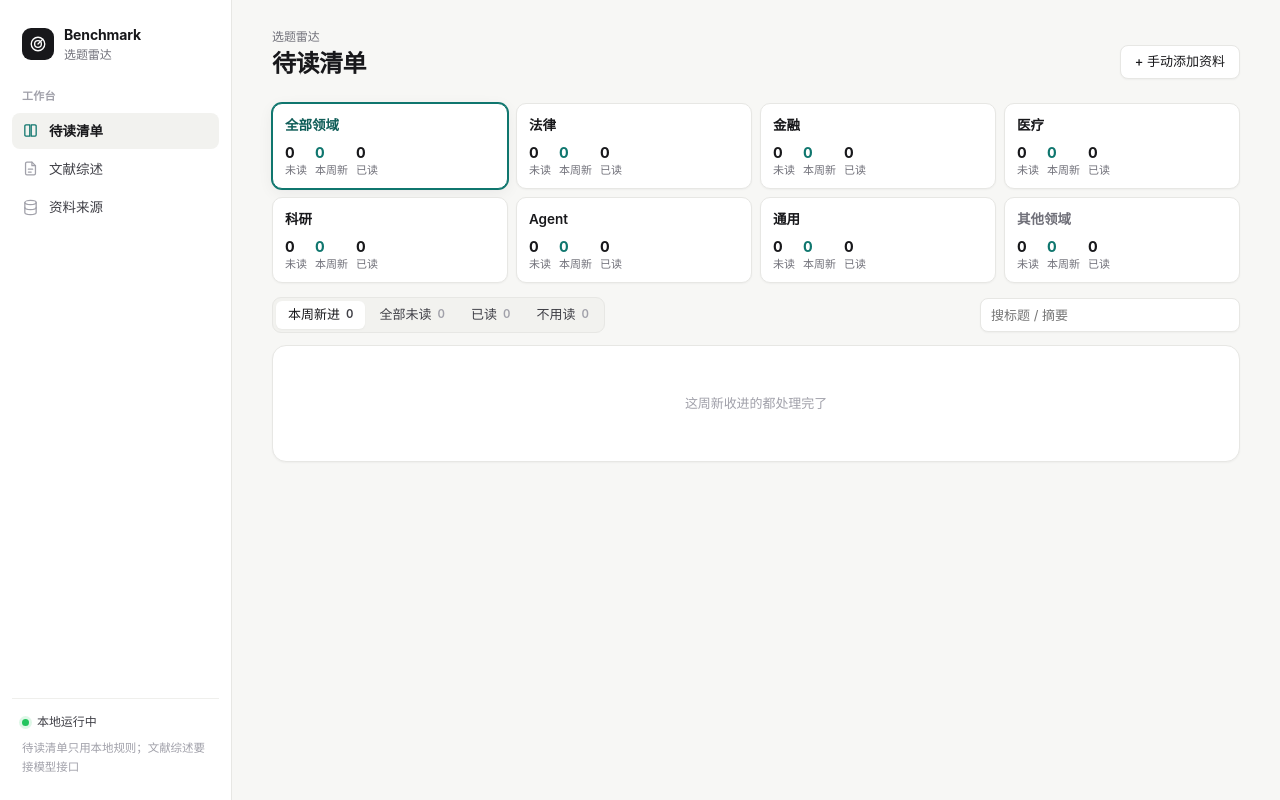
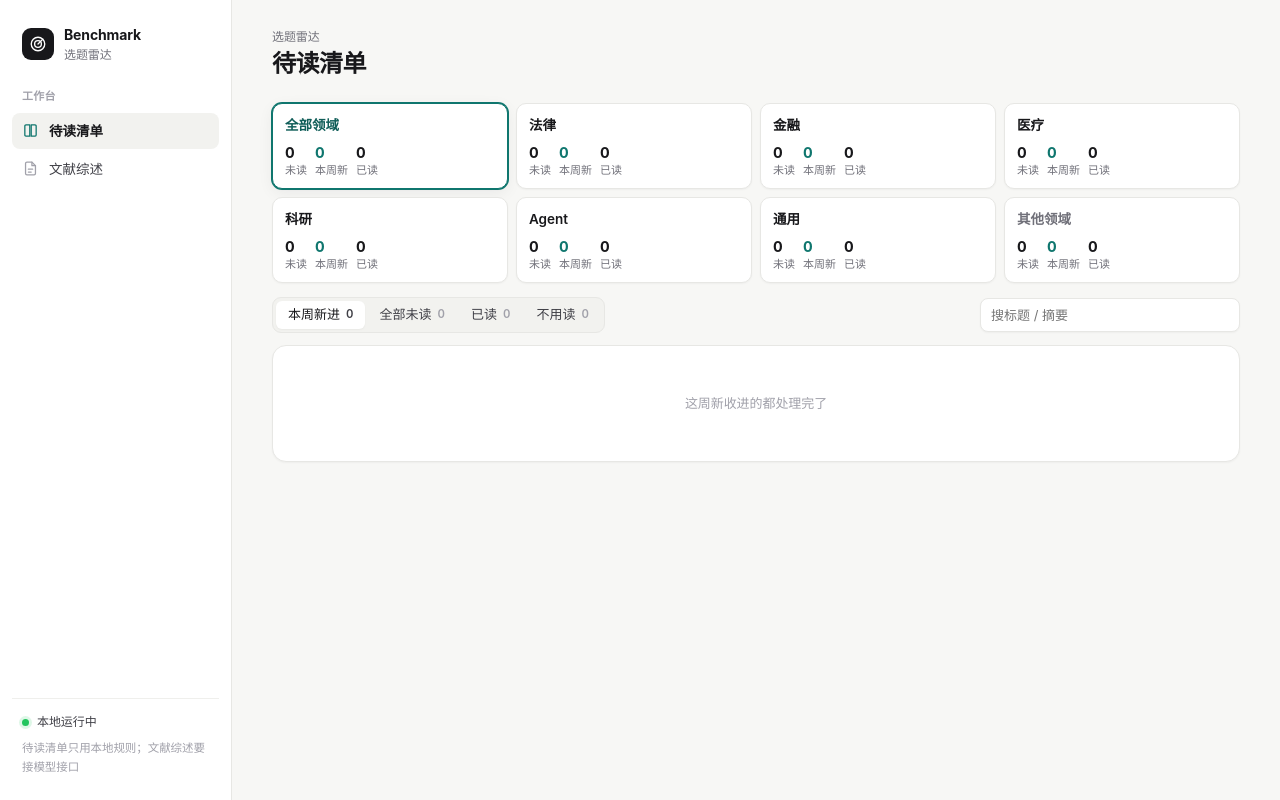
Before and after one commit to ziwangprincex/benchmark-radar-literature-review, a Flask app: page / in a window 1280 px wide. Run offline with Flask 3, Linux system fonts and the light colour scheme; data that the repository does not hold is empty.

Commit message:
Hide legacy sources page and manual-add button

```diff
--- a/radar/web/templates/index.html
+++ b/radar/web/templates/index.html
@@ -17,7 +17,7 @@
       <button class="nav-item" data-view="ideas" hidden><svg viewBox="0 0 24 24" fill="none" stroke="currentColor" stroke-width="1.8" stroke-linecap="round" stroke-linejoin="round"><path d="M9 18h6M10 21h4"/><path d="M12 3a6 6 0 0 0-3.5 10.9c.6.4 1 1.1 1 1.8v.3h5v-.3c0-.7.4-1.4 1-1.8A6 6 0 0 0 12 3z"/></svg>候选题目</button>
       <button class="nav-item" data-view="gaps" hidden><svg viewBox="0 0 24 24" fill="none" stroke="currentColor" stroke-width="1.8" stroke-linecap="round" stroke-linejoin="round"><path d="M9 4 3 6v14l6-2 6 2 6-2V4l-6 2-6-2z"/><path d="M9 4v14M15 6v14"/></svg>研究地图</button>
       <button class="nav-item" data-view="weekly" hidden><svg viewBox="0 0 24 24" fill="none" stroke="currentColor" stroke-width="1.8" stroke-linecap="round" stroke-linejoin="round"><rect x="3" y="4" width="18" height="17" rx="2"/><path d="M3 9h18M8 2v4M16 2v4"/></svg>本周结论</button>
-      <button class="nav-item" data-view="sources"><svg viewBox="0 0 24 24" fill="none" stroke="currentColor" stroke-width="1.8" stroke-linecap="round" stroke-linejoin="round"><ellipse cx="12" cy="5" rx="8" ry="3"/><path d="M4 5v14c0 1.7 3.6 3 8 3s8-1.3 8-3V5"/><path d="M4 12c0 1.7 3.6 3 8 3s8-1.3 8-3"/></svg>资料来源</button>
+      <button class="nav-item" data-view="sources" hidden><svg viewBox="0 0 24 24" fill="none" stroke="currentColor" stroke-width="1.8" stroke-linecap="round" stroke-linejoin="round"><ellipse cx="12" cy="5" rx="8" ry="3"/><path d="M4 5v14c0 1.7 3.6 3 8 3s8-1.3 8-3V5"/><path d="M4 12c0 1.7 3.6 3 8 3s8-1.3 8-3"/></svg>资料来源</button>
     </nav>
     <div class="sidebar-foot">
       <div class="health"><i></i><span>本地运行中</span></div>
@@ -30,7 +30,7 @@
       <div><p class="eyebrow">选题雷达</p><h1 id="page-title">待读清单</h1></div>
       <div class="actions">
         <button class="btn ghost" id="load-demo" hidden>载入示例</button>
-        <button class="btn ghost" id="add-signal">+ 手动添加资料</button>
+        <button class="btn ghost" id="add-signal" hidden>+ 手动添加资料</button>
         <button class="btn primary" id="run-pipeline" hidden>运行分析</button>
       </div>
     </header>
```
Also changed, not shown: README.md.
